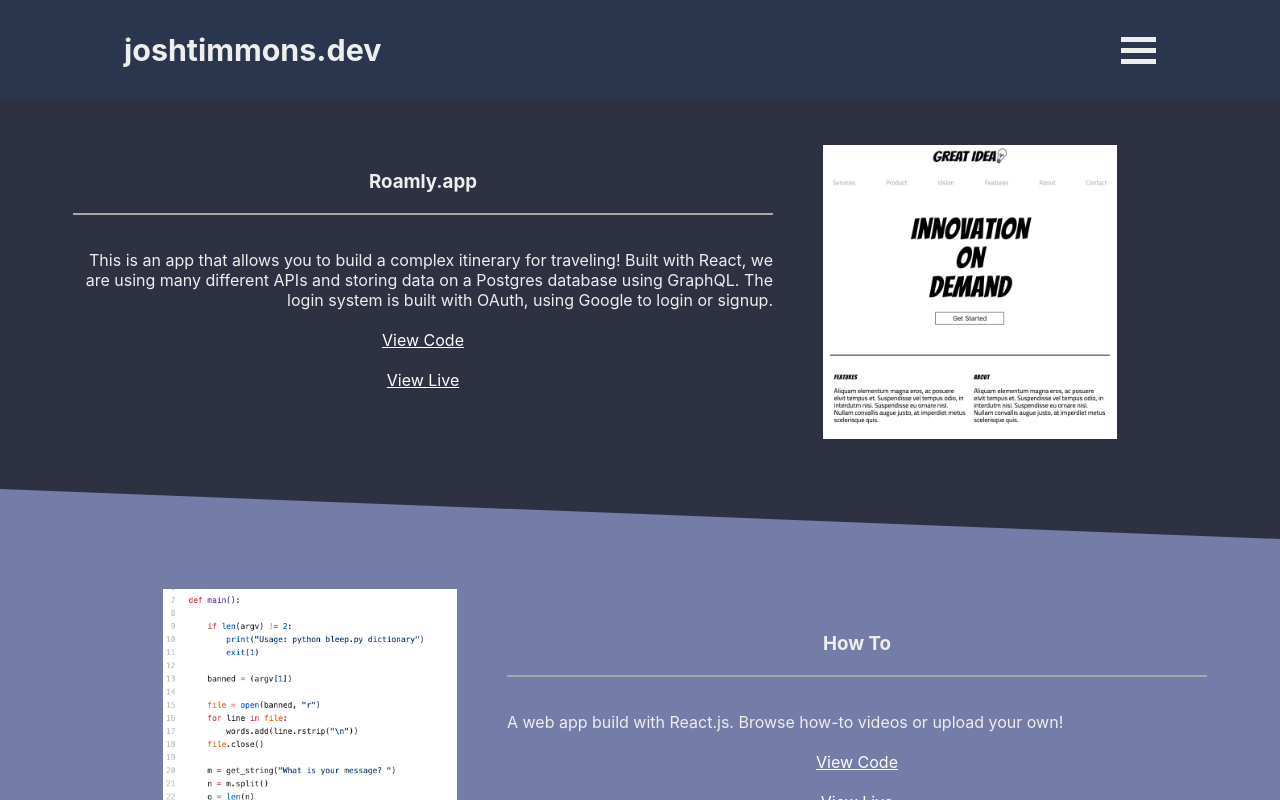
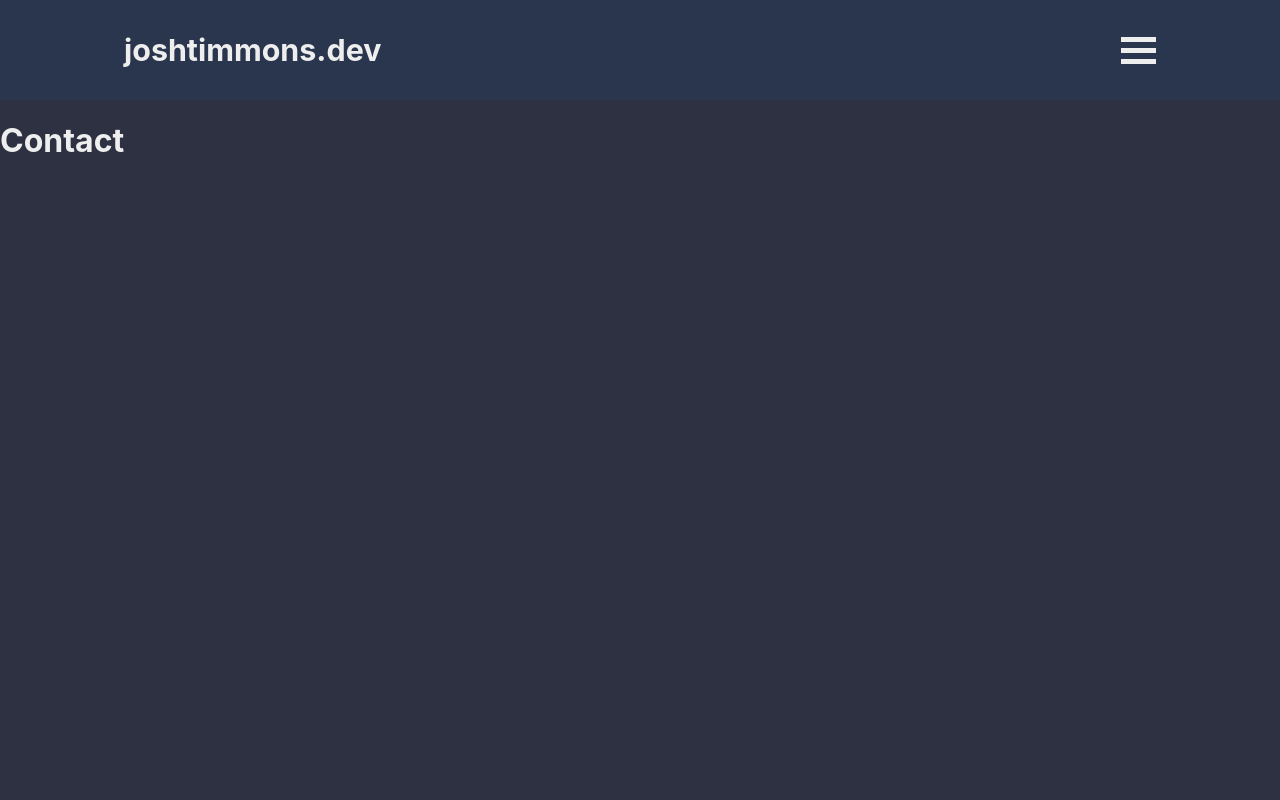
Before and after one commit to josh182014/portfolio-site, a React (Create React App) app: page /contact in a window 1280 px wide. Shown: the top 800 px of the page. Built offline with nearby package versions, Linux system fonts and the light colour scheme.

Commit message:
added about and contact components

```diff
--- a/src/App.js
+++ b/src/App.js
@@ -5,6 +5,8 @@ import Nav from './components/Nav/Navigation';
 import Projects from './components/Projects/Projects';
 import dummyProjects from './components/Projects/dummyProjects'
 import SearchPage from './components/Search/SearchPage';
+import About from './components/About/About';
+import Contact from './components/Contact/Contact';
 
 function App() {
 
@@ -25,14 +27,14 @@ function App() {
       />
       <Route path='/about'
         render={props => (
-          <Projects {...props}
+          <About {...props}
           projects={state.projects}
           />
         )}
       />
       <Route path='/contact'
         render={props => (
-          <Projects {...props}
+          <Contact {...props}
           projects={state.projects}
           />
         )}
--- /dev/null
+++ b/src/components/About/About.js
@@ -0,0 +1,11 @@
+import React from 'react';
+import './about.scss'
+const About = () => {
+    return (
+        <div className='about-container'>
+            <h1>About</h1>
+        </div>
+    );
+}
+
+export default About;
--- /dev/null
+++ b/src/components/About/about.scss
@@ -0,0 +1,5 @@
+@import '../../assets/master';
+
+.about-container {
+    margin-top: 100px;
+}
--- /dev/null
+++ b/src/components/Contact/Contact.js
@@ -0,0 +1,11 @@
+import React from 'react';
+import './contact.scss'
+const Contact = () => {
+    return (
+        <div className='contact-container'>
+            <h1>Contact</h1>
+        </div>
+    );
+}
+
+export default Contact;
--- /dev/null
+++ b/src/components/Contact/contact.scss
@@ -0,0 +1,5 @@
+@import '../../assets/master';
+
+.contact-container {
+    margin-top: 100px;
+}
```
